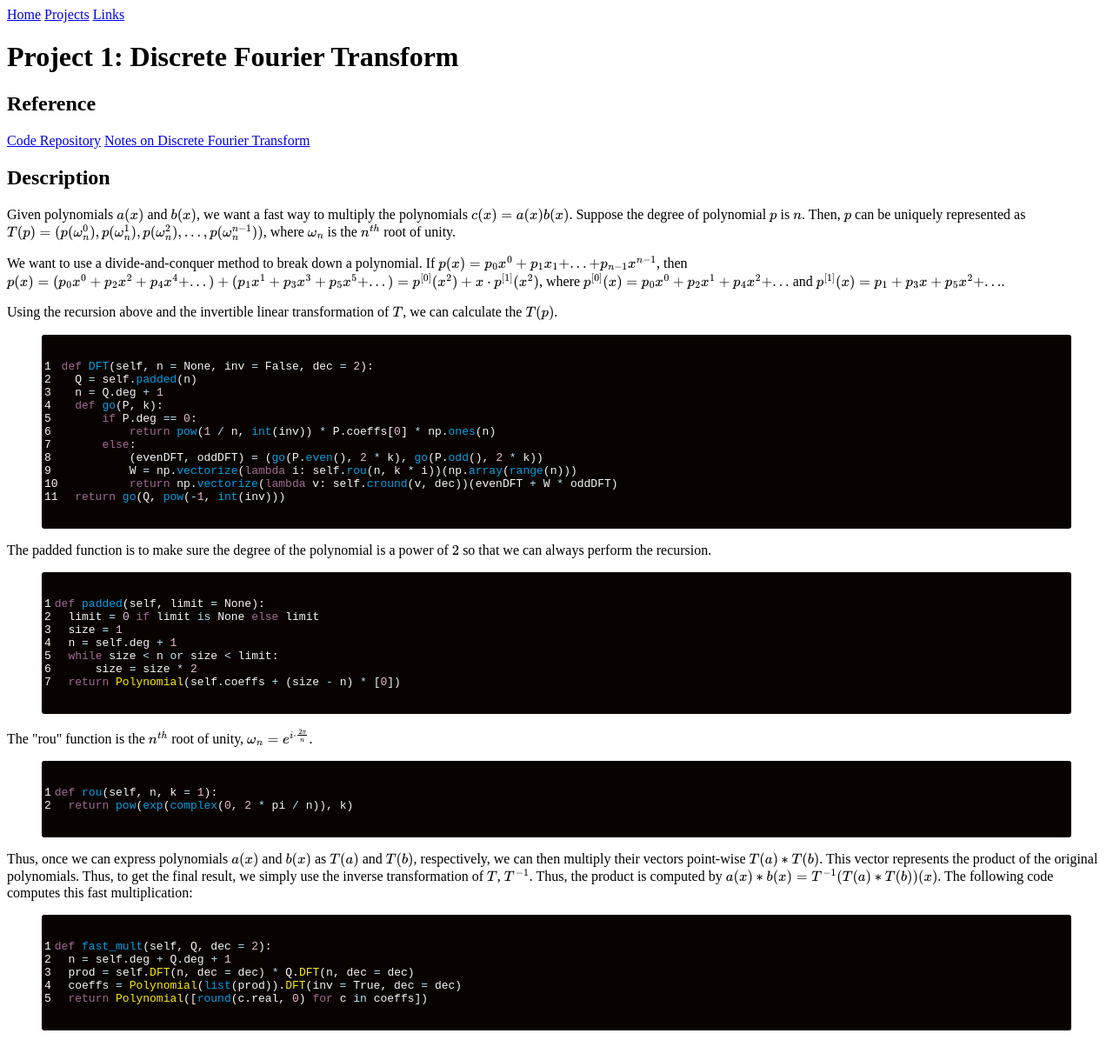
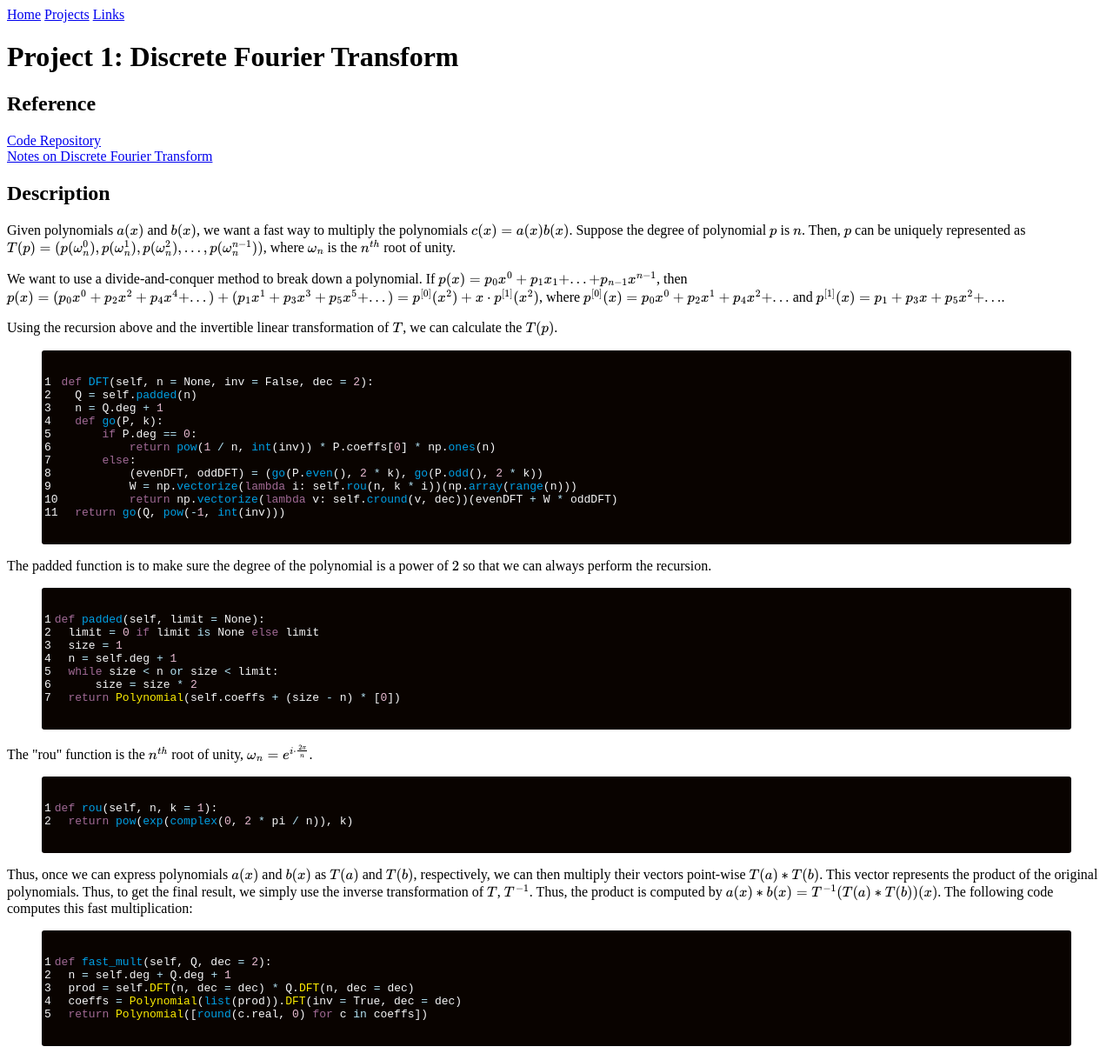
Before and after one commit to CategorIAN/categorian.github.io, a Jekyll site: the page built from projects/msu/csci_532/discrete_fourier_transform.md, in a window 1280 px wide. Shown: the whole page at 87% size. Built offline with Jekyll 4.4.1, drawn with Linux system fonts in a browser that asks for light colours; formulas are drawn with MathJax 3.

```diff
--- a/projects/msu/csci_532/discrete_fourier_transform.md
+++ b/projects/msu/csci_532/discrete_fourier_transform.md
@@ -5,7 +5,7 @@ layout: default
 <h1>{{page.title}}</h1>
 
 <h2>Reference</h2>
-<a href = "https://github.com/CategorIAN/CSCI_532_HW1">Code Repository</a>
+<a href = "https://github.com/CategorIAN/CSCI_532_HW1">Code Repository</a>\
 [Notes on Discrete Fourier Transform](https://categorian.github.io/pdfs/Notes on Discrete Fourier Transform.pdf)
 
 <h2>Description</h2>
```
